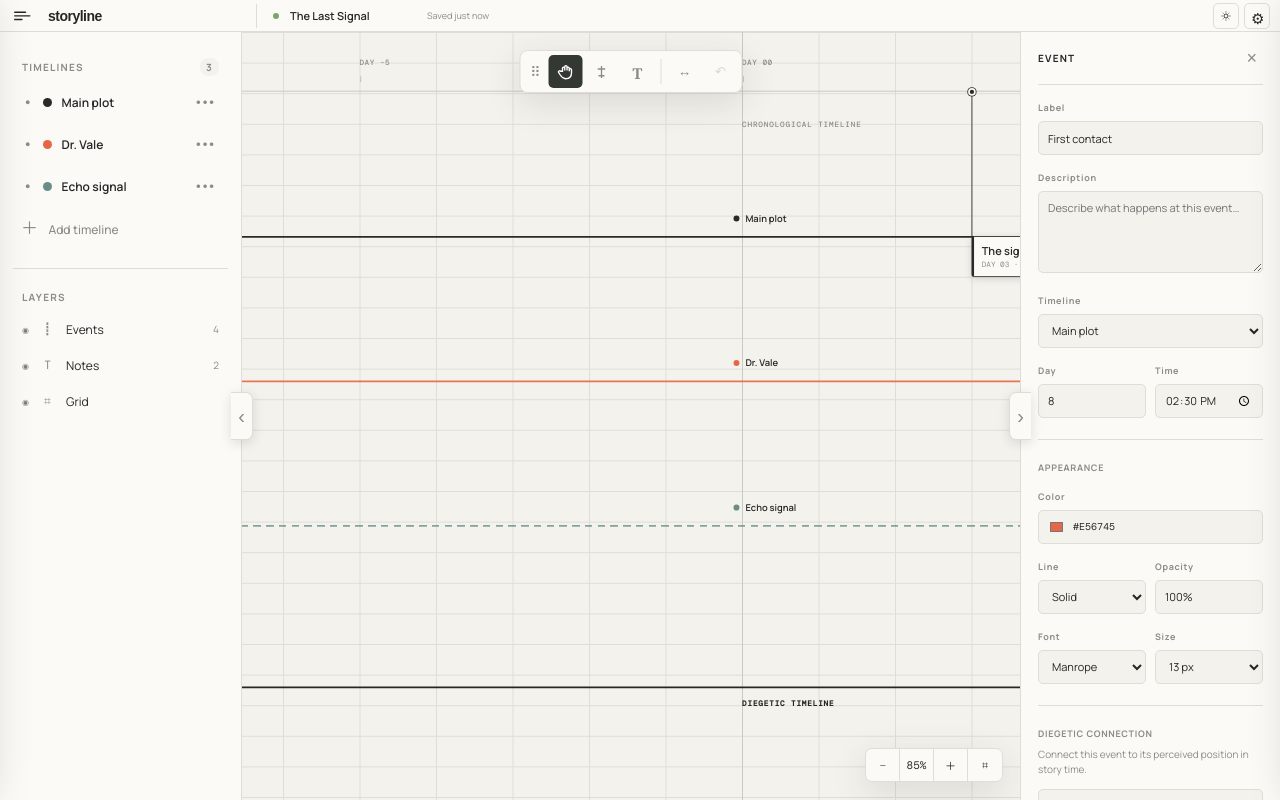
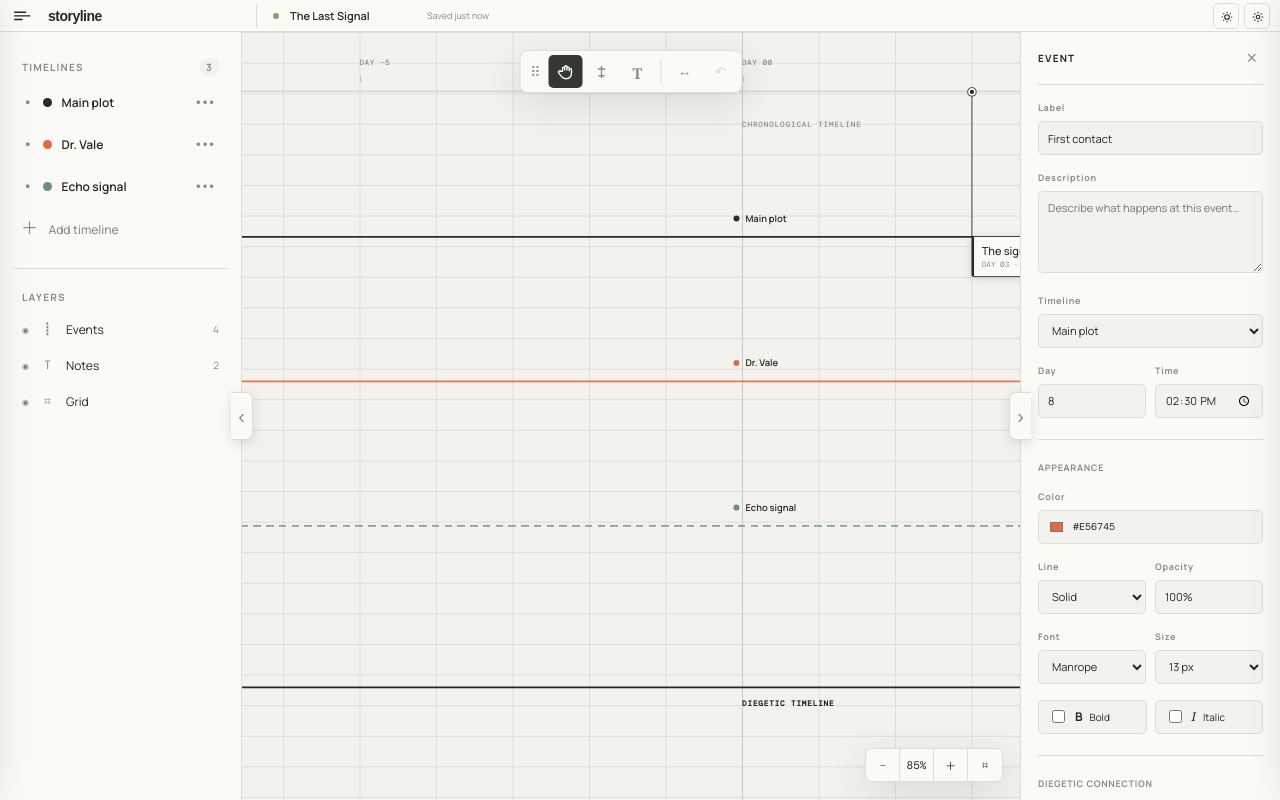
Before and after one commit to fopearcano/orchestrator, a Python web app: template templates/index.html in a window 1280 px wide. Run offline with Jinja, Linux system fonts and the light colour scheme; the template is opened without the code that fills it, so the values that code supplies are empty.

Commit message:
Persist editor state and add text styles

```diff
--- a/static/app.js
+++ b/static/app.js
@@ -18,10 +18,11 @@ let selected=null,tool='pan',scale=.85,timeStretch=1,panX=-42000,panY=0,drag=nul
 let editingTimeline=null,editingStructure=null,structure=[],lastCustomStructure=[],history=[],editBaseline=null;
 let customTheme={bg:'#f4f2ed',panel:'#fbfaf7',ink:'#252724',accent:'#e56745'};
 const structureTemplates={'three-act':[['Setup',0],['Inciting incident',6],['First plot point',12],['Midpoint',24],['Second plot point',36],['Climax',44],['Resolution',50]],hero:[['Ordinary world',0],['Call to adventure',6],['Crossing the threshold',13],['Ordeal',26],['Reward',34],['Road back',41],['Return',50]],'save-cat':[['Opening image',0],['Catalyst',6],['Break into Two',12],['Midpoint',25],['All is lost',37],['Break into Three',43],['Finale',50]]};
-const $=s=>document.querySelector(s), $$=s=>document.querySelectorAll(s), canvas=$('#canvas'),world=$('#world');
-function snapshot(){const bar=$('.floating-tools');return JSON.stringify({timelines,events,notes,structure,lastCustomStructure,timeUnit,timeStretch,panX,panY,scale,title:$('.project-name input').value,dark:document.body.classList.contains('dark'),grid:!world.classList.contains('no-grid'),theme:$('#themeSelect').value,customTheme,toolbar:{left:bar.style.left,top:bar.style.top,transform:bar.style.transform}})}
+const $=s=>document.querySelector(s), $$=s=>document.querySelectorAll(s), canvas=$('#canvas'),world=$('#world'), STORAGE_KEY='storyline:last-state';
+let persistTimer;function schedulePersist(){clearTimeout(persistTimer);persistTimer=setTimeout(()=>{try{localStorage.setItem(STORAGE_KEY,snapshot())}catch{}},120)}
+function snapshot(){const bar=$('.floating-tools');return JSON.stringify({timelines,events,notes,structure,lastCustomStructure,timeUnit,timeStretch,panX,panY,scale,title:$('.project-name input').value,dark:document.body.classList.contains('dark'),grid:!world.classList.contains('no-grid'),theme:$('#themeSelect').value,customTheme,ui:{left:document.body.classList.contains('left-panel-hidden'),right:document.body.classList.contains('right-panel-hidden'),events:document.body.classList.contains('hide-events'),notes:document.body.classList.contains('hide-notes')},toolbar:{left:bar.style.left,top:bar.style.top,transform:bar.style.transform}})}
 function remember(value=snapshot()){history.push(value);if(history.length>100)history.shift();$('#undoButton').disabled=false}
-function restore(value){const s=JSON.parse(value);timelines=s.timelines;events=s.events;notes=s.notes;structure=s.structure||[];lastCustomStructure=s.lastCustomStructure||structure;timeUnit=s.timeUnit;timeStretch=s.timeStretch||1;syncSpreadControl();panX=s.panX;panY=s.panY;scale=s.scale;$('.project-name input').value=s.title;$('#timeUnit').value=timeUnit;document.body.classList.toggle('dark',!!s.dark);world.classList.toggle('no-grid',s.grid===false);$('#gridToggle').checked=s.grid!==false;$('#structureTemplate').value=structure.length?'custom':'none';customTheme=s.customTheme||customTheme;applyTheme(s.theme||(s.dark?'dark':'light'));if(s.toolbar)Object.assign($('.floating-tools').style,s.toolbar);renderTimelines();render();updateTransform()}
+function restore(value){const s=JSON.parse(value);timelines=s.timelines;events=s.events;notes=s.notes;structure=s.structure||[];lastCustomStructure=s.lastCustomStructure||structure;timeUnit=s.timeUnit;timeStretch=s.timeStretch||1;syncSpreadControl();panX=s.panX;panY=s.panY;scale=s.scale;$('.project-name input').value=s.title;$('#timeUnit').value=timeUnit;document.body.classList.toggle('dark',!!s.dark);world.classList.toggle('no-grid',s.grid===false);$('#gridToggle').checked=s.grid!==false;$('#structureTemplate').value=structure.length?'custom':'none';customTheme=s.customTheme||customTheme;applyTheme(s.theme||(s.dark?'dark':'light'));if(s.ui){document.body.classList.toggle('left-panel-hidden',!!s.ui.left);document.body.classList.toggle('right-panel-hidden',!!s.ui.right);document.body.classList.toggle('hide-events',!!s.ui.events);document.body.classList.toggle('hide-notes',!!s.ui.notes)}if(s.toolbar)Object.assign($('.floating-tools').style,s.toolbar);renderTimelines();render();updateTransform()}
 const formatTime=n=>Number.isInteger(n)?String(n).padStart(2,'0'):Number(n).toFixed(2).replace(/0+$/,'').replace(/\.$/,'');
 const unitName=n=>`${timeUnit==='hours'?'HOUR':timeUnit==='days'?'DAY':'MONTH'} ${formatTime(n)}`;
 function renderRuler(){let values=[];for(let n=-500;n<=500;n+=5)values.push(`<span style="left:${ORIGIN+n*STEP*timeStretch}px">${unitName(n)}</span>`);$('#ruler').innerHTML=values.join('')+'<i class="playhead"></i>'}
@@ -52,10 +53,10 @@ function render(){
   $('#lines').innerHTML=timelines.map(t=>`<div class="line ${t.dash?'dashed':''} ${t.hidden?'is-hidden':''}" style="top:${t.y}px;left:0;width:${WORLD_WIDTH}px;--c:${t.color};--o:${t.opacity};--w:${t.width}px"><div class="line-label" style="left:${ORIGIN-10}px"><span style="background:${t.color}"></span>${t.name}</div><div class="line-stroke"></div></div>`).join('');
   $('#diegeticConnections').setAttribute('viewBox',`0 0 ${WORLD_WIDTH} ${diegeticY+80}`);$('#diegeticConnections').style.height=`${diegeticY+80}px`;
   $('#diegeticConnections').innerHTML=events.filter(e=>e.diegeticTime!==undefined&&timelines[e.line]).map(e=>{const sx=ORIGIN+e.time*STEP*timeStretch,sy=timelines[e.line].y,ex=ORIGIN+e.diegeticTime*STEP*timeStretch,curve=Math.max(70,(diegeticY-sy)*.45);return `<path d="M ${sx} ${sy} C ${sx} ${sy+curve}, ${ex} ${diegeticY-curve}, ${ex} ${diegeticY}" style="--c:${e.color}"/><circle class="diegetic-handle" data-id="${e.id}" cx="${ex}" cy="${diegeticY}" r="7" style="--c:${e.color}"/><circle cx="${sx}" cy="${sy}" r="4" style="--c:${e.color}"/>`}).join('');
-  $('#events').innerHTML=events.map(e=>{const t=timelines[e.line],position=eventLayout.get(e.id)||{lane:0,side:'right'},offset=position.lane*58,height=t.y-CHRONO_Y+offset;return `<div class="event side-${position.side} ${e.dash?'dashed':''} ${e.id===selected?'selected':''} ${t?.hidden?'is-hidden':''}" data-id="${e.id}" style="left:${ORIGIN+e.time*STEP*timeStretch}px;top:${CHRONO_Y}px;--line-h:${height}px;--c:${e.color};--o:${e.opacity};--fs:${e.size}px;--font:${e.font}"><div class="chrono-dot"></div><div class="event-line"></div><div class="event-label">${e.label}<small>${unitName(e.time)} · ${e.hour}</small></div>${e.id===selected&&e.description?`<div class="event-description">${e.description}</div>`:''}</div>`}).join('');
+  $('#events').innerHTML=events.map(e=>{const t=timelines[e.line],position=eventLayout.get(e.id)||{lane:0,side:'right'},offset=position.lane*58,height=t.y-CHRONO_Y+offset;return `<div class="event side-${position.side} ${e.dash?'dashed':''} ${e.id===selected?'selected':''} ${t?.hidden?'is-hidden':''}" data-id="${e.id}" style="left:${ORIGIN+e.time*STEP*timeStretch}px;top:${CHRONO_Y}px;--line-h:${height}px;--c:${e.color};--o:${e.opacity};--fs:${e.size}px;--font:${e.font};--weight:${e.bold?'700':'500'};--font-style:${e.italic?'italic':'normal'}"><div class="chrono-dot"></div><div class="event-line"></div><div class="event-label">${e.label}<small>${unitName(e.time)} · ${e.hour}</small></div>${e.id===selected&&e.description?`<div class="event-description">${e.description}</div>`:''}</div>`}).join('');
   $('#notes').innerHTML=notes.map((n,i)=>`<div class="note" data-note="${i}" style="left:${n.x}px;top:${n.y}px"><b>${n.text}</b><small>${n.tag}</small></div>`).join('');
   $('#structurePoints').innerHTML=structure.map((p,i)=>`<div class="structure-point" data-index="${i}" style="left:${ORIGIN+p.time*STEP*timeStretch}px;--c:${p.color||customTheme.accent}"><i title="Drag to reposition · Right-click for options"></i><span contenteditable="false" spellcheck="false">${p.label}</span></div>`).join('');
-  bindItems();
+  bindItems();schedulePersist();
 }
 function bindItems(){
   $$('.event').forEach(el=>el.onpointerdown=e=>{e.stopPropagation();remember();selectEvent(+el.dataset.id);const item=events.find(x=>x.id===+el.dataset.id);drag={type:'event',id:item.id,start:e.clientX,time:item.time}});
@@ -63,8 +64,8 @@ function bindItems(){
   $$('.structure-point').forEach(el=>{el.querySelector('i').onpointerdown=e=>{e.stopPropagation();remember();const p=structure[+el.dataset.index];drag={type:'structure',index:+el.dataset.index,start:e.clientX,time:p.time}};const label=el.querySelector('span');label.ondblclick=e=>{e.stopPropagation();editBaseline=snapshot();label.contentEditable='true';label.focus();document.execCommand?.('selectAll',false,null)};label.onblur=()=>{if(label.contentEditable==='true'){const value=label.textContent.trim();if(value)structure[+el.dataset.index].label=value;if(editBaseline)remember(editBaseline);editBaseline=null;label.contentEditable='false';render()}};el.oncontextmenu=e=>{e.preventDefault();e.stopPropagation();openStructureMenu(+el.dataset.index,e.clientX,e.clientY)}});
   $$('.note').forEach(el=>{el.onpointerdown=e=>{e.stopPropagation();remember();const n=notes[+el.dataset.note];drag={type:'note',index:+el.dataset.note,startX:e.clientX,startY:e.clientY,x:n.x,y:n.y}};el.ondblclick=e=>{e.stopPropagation();remember();const n=notes[+el.dataset.note],text=prompt('Edit note',n.text);if(text!==null)n.text=text;render()}});
 }
-function selectEvent(id){selected=id;const e=events.find(x=>x.id===id);if(!e)return;$('#labelInput').value=e.label;$('#descriptionInput').value=e.description||'';$('#dayInput').value=Number(e.time.toFixed(3));$('#eventTimeInput').value=e.hour;$('#colorInput').value=e.color;$('#timelineSelect').selectedIndex=e.line;$('#dashInput').value=e.dash?'Dashed':'Solid';$('#opacityInput').value=Math.round(e.opacity*100)+'%';$('#fontInput').value=e.font;$('#fontSizeInput').value=String(e.size);$('#toggleDiegetic').textContent=e.diegeticTime===undefined?'Add diegetic line':'Remove diegetic line';render()}
-function updateTransform(){world.style.transform=`translate(${panX}px,${panY}px) scale(${scale})`;$('#zoomLabel').textContent=Math.round(scale*100)+'%'}
+function selectEvent(id){selected=id;const e=events.find(x=>x.id===id);if(!e)return;$('#labelInput').value=e.label;$('#descriptionInput').value=e.description||'';$('#dayInput').value=Number(e.time.toFixed(3));$('#eventTimeInput').value=e.hour;$('#colorInput').value=e.color;$('#timelineSelect').selectedIndex=e.line;$('#dashInput').value=e.dash?'Dashed':'Solid';$('#opacityInput').value=Math.round(e.opacity*100)+'%';$('#fontInput').value=e.font;$('#fontSizeInput').value=String(e.size);$('#boldInput').checked=!!e.bold;$('#italicInput').checked=!!e.italic;$('#toggleDiegetic').textContent=e.diegeticTime===undefined?'Add diegetic line':'Remove diegetic line';render()}
+function updateTransform(){world.style.transform=`translate(${panX}px,${panY}px) scale(${scale})`;$('#zoomLabel').textContent=Math.round(scale*100)+'%';schedulePersist()}
 window.onpointermove=e=>{if(!drag)return;if(drag.type==='event'){const item=events.find(x=>x.id===drag.id);item.time=drag.time+(e.clientX-drag.start)/(STEP*timeStretch*scale);render()}else if(drag.type==='diegetic'){const item=events.find(x=>x.id===drag.id);item.diegeticTime=drag.time+(e.clientX-drag.start)/(STEP*timeStretch*scale);render()}else if(drag.type==='structure'){structure[drag.index].time=drag.time+(e.clientX-drag.start)/(STEP*timeStretch*scale);render()}else if(drag.type==='note'){const n=notes[drag.index];n.x=drag.x+(e.clientX-drag.startX)/scale;n.y=drag.y+(e.clientY-drag.startY)/scale;render()}else{panX=drag.x+e.clientX-drag.startX;panY=drag.y+e.clientY-drag.startY;updateTransform()}};
 window.onpointerup=()=>{drag=null;activateTool()};
 canvas.onpointerdown=e=>{if(e.button===1||spaceHeld||tool==='pan'){e.preventDefault();remember();if(selected!==null){selected=null;render()}drag={type:'pan',startX:e.clientX,startY:e.clientY,x:panX,y:panY};canvas.style.cursor='grabbing';return}const r=world.getBoundingClientRect(),x=(e.clientX-r.left)/scale,y=(e.clientY-r.top)/scale;if(tool==='event'){remember();const line=timelines.reduce((a,t,i)=>Math.abs(t.y-y)<Math.abs(timelines[a].y-y)?i:a,0),time=(x-ORIGIN)/(STEP*timeStretch),id=Date.now();events.push({id,label:'New event',time,line,color:timelines[line].color,hour:'12:00',opacity:1,font:'Manrope',size:13});tool='pan';activateTool();selectEvent(id)}else if(tool==='note'){remember();notes.push({x,y,text:'Double-click to write a note',tag:'NOTE'});$('#noteCount').textContent=notes.length;tool='pan';activateTool();render()}};
@@ -79,10 +80,10 @@ $('#timelineDelete').onclick=()=>{if(editingTimeline===null||timelines.length===
 const bind=(id,key,convert=x=>x)=>$(id).onchange=e=>{const item=events.find(x=>x.id===selected);if(item){item[key]=convert(e.target.value);render()}};
 $('#labelInput').oninput=e=>{const item=events.find(x=>x.id===selected);if(item){item.label=e.target.value;render()}};$('#descriptionInput').oninput=e=>{const item=events.find(x=>x.id===selected);if(item){item.description=e.target.value;render()}};bind('#dayInput','time',Number);bind('#colorInput','color');bind('#timelineSelect','line',(_,e)=>e);
 $('#timelineSelect').onchange=e=>{const item=events.find(x=>x.id===selected);if(item){item.line=e.target.selectedIndex;render()}};bind('#dashInput','dash',v=>v!=='Solid');bind('#opacityInput','opacity',v=>Math.max(0,Math.min(1,parseFloat(v)/100)));bind('#fontInput','font');bind('#fontSizeInput','size',Number);
-bind('#eventTimeInput','hour');
+bind('#eventTimeInput','hour');$('#boldInput').onchange=e=>{const item=events.find(x=>x.id===selected);if(item){item.bold=e.target.checked;render()}};$('#italicInput').onchange=e=>{const item=events.find(x=>x.id===selected);if(item){item.italic=e.target.checked;render()}};
 $('#toggleDiegetic').onclick=()=>{const item=events.find(e=>e.id===selected);if(!item)return;if(item.diegeticTime===undefined)item.diegeticTime=item.time+4;else delete item.diegeticTime;$('#toggleDiegetic').textContent=item.diegeticTime===undefined?'Add diegetic line':'Remove diegetic line';render()};
 $('#deleteEvent').onclick=()=>{events=events.filter(e=>e.id!==selected);selected=events[0]?.id;render()};
-function togglePanel(side){const hidden=document.body.classList.toggle(`${side}-panel-hidden`),button=$(`#${side}PanelToggle`);button.textContent=side==='left'?(hidden?'›':'‹'):(hidden?'‹':'›')}
+function togglePanel(side){const hidden=document.body.classList.toggle(`${side}-panel-hidden`),button=$(`#${side}PanelToggle`);button.textContent=side==='left'?(hidden?'›':'‹'):(hidden?'‹':'›');schedulePersist()}
 $('#leftPanelToggle').onclick=()=>togglePanel('left');$('#rightPanelToggle').onclick=()=>togglePanel('right');$('#closeInspector').onclick=()=>togglePanel('right');
 function toggleDrawer(id,show){const el=$(id);el.classList.toggle('open',show);el.setAttribute('aria-hidden',String(!show));$('#drawerScrim').classList.toggle('open',show)}
 $('#projectsToggle').onclick=()=>toggleDrawer('#projectsDrawer',true);$('#projectsClose').onclick=()=>toggleDrawer('#projectsDrawer',false);$('#drawerScrim').onclick=()=>{toggleDrawer('#projectsDrawer',false);toggleDrawer('#settingsPanel',false)};$('#settingsToggle').onclick=()=>toggleDrawer('#settingsPanel',true);$('#settingsClose').onclick=()=>toggleDrawer('#settingsPanel',false);
@@ -90,8 +91,8 @@ function projectData(){return {version:1,title:$('.project-name input').value,ti
 $('#saveFile').onclick=()=>{const blob=new Blob([JSON.stringify(projectData(),null,2)],{type:'application/json'}),a=document.createElement('a');a.href=URL.createObjectURL(blob);a.download=`${$('.project-name input').value.replace(/[^a-z0-9]+/gi,'-').toLowerCase()||'story'}.storyline`;a.click();URL.revokeObjectURL(a.href)};
 $('#openFile').onchange=async e=>{try{const data=JSON.parse(await e.target.files[0].text());remember();timelines=data.timelines;events=data.events;notes=data.notes;structure=data.structure||[];lastCustomStructure=data.lastCustomStructure||structure;timeStretch=data.timeStretch||1;syncSpreadControl();customTheme=data.customTheme||customTheme;applyTheme(data.theme||'light');timeUnit=data.timeUnit||'days';$('.project-name input').value=data.title||'Untitled';$('#timeUnit').value=timeUnit;renderTimelines();render();toggleDrawer('#projectsDrawer',false)}catch{alert('This project file could not be opened.')}};
 $('#newProject').onclick=()=>{if(!confirm('Start a new project? Unsaved work will be lost.'))return;events=[];notes=[];$('.project-name input').value='Untitled story';render();toggleDrawer('#projectsDrawer',false)};
-$('#timeUnit').onchange=e=>{timeUnit=e.target.value;$('#positionLabel').textContent=timeUnit==='hours'?'Hour':timeUnit==='days'?'Day':'Month';render()};function applyTheme(theme){$('#themeSelect').value=theme;document.body.classList.toggle('dark',theme==='dark');$('#customThemeControls').hidden=theme!=='custom';Object.entries(customTheme).forEach(([key,value])=>{const input=$(`#custom${key[0].toUpperCase()+key.slice(1)}`);if(input)input.value=value});const root=document.documentElement;if(theme==='custom'){root.style.setProperty('--bg',customTheme.bg);root.style.setProperty('--panel',customTheme.panel);root.style.setProperty('--ink',customTheme.ink);root.style.setProperty('--accent',customTheme.accent)}else['--bg','--panel','--ink','--accent'].forEach(v=>root.style.removeProperty(v))}$('#themeSelect').onchange=e=>applyTheme(e.target.value);$('#themeToggle').onclick=()=>applyTheme(document.body.classList.contains('dark')?'light':'dark');['Bg','Panel','Ink','Accent'].forEach(key=>{$(`#custom${key}`).oninput=e=>{customTheme[key.toLowerCase()]=e.target.value;applyTheme('custom')}});$('#gridToggle').onchange=e=>world.classList.toggle('no-grid',!e.target.checked);
-function toggleLayer(button,name){const off=button.classList.toggle('off');document.body.classList.toggle(`hide-${name}`,off);button.querySelector('.eye').textContent=off?'○':'◉'}
+$('#timeUnit').onchange=e=>{timeUnit=e.target.value;$('#positionLabel').textContent=timeUnit==='hours'?'Hour':timeUnit==='days'?'Day':'Month';render()};function applyTheme(theme){$('#themeSelect').value=theme;document.body.classList.toggle('dark',theme==='dark');$('#customThemeControls').hidden=theme!=='custom';Object.entries(customTheme).forEach(([key,value])=>{const input=$(`#custom${key[0].toUpperCase()+key.slice(1)}`);if(input)input.value=value});const root=document.documentElement;if(theme==='custom'){root.style.setProperty('--bg',customTheme.bg);root.style.setProperty('--panel',customTheme.panel);root.style.setProperty('--ink',customTheme.ink);root.style.setProperty('--accent',customTheme.accent)}else['--bg','--panel','--ink','--accent'].forEach(v=>root.style.removeProperty(v));schedulePersist()}$('#themeSelect').onchange=e=>applyTheme(e.target.value);$('#themeToggle').onclick=()=>applyTheme(document.body.classList.contains('dark')?'light':'dark');['Bg','Panel','Ink','Accent'].forEach(key=>{$(`#custom${key}`).oninput=e=>{customTheme[key.toLowerCase()]=e.target.value;applyTheme('custom')}});$('#gridToggle').onchange=e=>world.classList.toggle('no-grid',!e.target.checked);
+function toggleLayer(button,name){const off=button.classList.toggle('off');document.body.classList.toggle(`hide-${name}`,off);button.querySelector('.eye').textContent=off?'○':'◉';schedulePersist()}
 $('#eventsLayer').onclick=()=>toggleLayer($('#eventsLayer'),'events');$('#notesLayer').onclick=()=>toggleLayer($('#notesLayer'),'notes');$('#gridLayer').onclick=()=>{const off=$('#gridLayer').classList.toggle('off');world.classList.toggle('no-grid',off);$('#gridLayer .eye').textContent=off?'○':'◉';$('#gridToggle').checked=!off};
 $('#structureTemplate').onchange=e=>{const template=e.target.value;if(template==='none'){if(structure.length)lastCustomStructure=structuredClone(structure);structure=[]}else if(template==='custom'){structure=structuredClone(lastCustomStructure)}else{structure=structureTemplates[template].map(([label,time])=>({label,time,color:customTheme.accent}));lastCustomStructure=structuredClone(structure)}render()};
 $('#addStructurePoint').onclick=()=>{const last=structure.at(-1);structure.push({label:'New story beat',time:last?last.time+5:0,color:customTheme.accent});lastCustomStructure=structuredClone(structure);$('#structureTemplate').value='custom';render()};
@@ -104,8 +105,8 @@ function syncSpreadControl(){$('#spreadRange').value=timeStretch;$('#spreadValue
 $('#undoButton').onclick=()=>{const previous=history.pop();if(previous)restore(previous);$('#undoButton').disabled=history.length===0};
 window.addEventListener('keydown',e=>{if((e.ctrlKey||e.metaKey)&&e.key.toLowerCase()==='z'){e.preventDefault();$('#undoButton').click()}});
 document.addEventListener('focusin',e=>{if(e.target.matches('input,select,textarea')&&!e.target.closest('.projects-drawer'))editBaseline=snapshot()});
-document.addEventListener('change',e=>{if(editBaseline&&e.target.matches('input,select,textarea')){remember(editBaseline);editBaseline=null}});
+document.addEventListener('change',e=>{if(editBaseline&&e.target.matches('input,select,textarea')){remember(editBaseline);editBaseline=null;schedulePersist()}});
 document.addEventListener('click',e=>{if(e.target.closest('#undoButton,#saveFile,#projectsToggle,#projectsClose,#settingsToggle,#settingsClose,#timelineMenuClose'))return;const action=e.target.closest('#addTimeline,#timelineSave,#timelineDelete,#toggleDiegetic,#deleteEvent,#newProject,#addStructurePoint,#zoomIn,#zoomOut,#fitView,.visibility,#eventsLayer,#notesLayer,#gridLayer,#themeToggle,#structurePointApply,#structurePointDelete');if(action)remember()},true);
 let toolbarDrag=null;$('#toolbarGrip').onpointerdown=e=>{e.preventDefault();remember();const bar=$('.floating-tools'),shell=$('#canvasShell').getBoundingClientRect(),rect=bar.getBoundingClientRect();bar.style.transform='none';bar.style.left=`${rect.left-shell.left}px`;bar.style.top=`${rect.top-shell.top}px`;toolbarDrag={x:e.clientX,y:e.clientY,left:rect.left-shell.left,top:rect.top-shell.top};e.target.setPointerCapture(e.pointerId)};
-$('#toolbarGrip').onpointermove=e=>{if(!toolbarDrag)return;const bar=$('.floating-tools'),shell=$('#canvasShell');bar.style.left=`${Math.max(0,Math.min(shell.clientWidth-bar.offsetWidth,toolbarDrag.left+e.clientX-toolbarDrag.x))}px`;bar.style.top=`${Math.max(0,Math.min(shell.clientHeight-bar.offsetHeight,toolbarDrag.top+e.clientY-toolbarDrag.y))}px`};$('#toolbarGrip').onpointerup=()=>toolbarDrag=null;
-renderTimelines();render();updateTransform();
+$('#toolbarGrip').onpointermove=e=>{if(!toolbarDrag)return;const bar=$('.floating-tools'),shell=$('#canvasShell');bar.style.left=`${Math.max(0,Math.min(shell.clientWidth-bar.offsetWidth,toolbarDrag.left+e.clientX-toolbarDrag.x))}px`;bar.style.top=`${Math.max(0,Math.min(shell.clientHeight-bar.offsetHeight,toolbarDrag.top+e.clientY-toolbarDrag.y))}px`};$('#toolbarGrip').onpointerup=()=>{toolbarDrag=null;schedulePersist()};
+window.addEventListener('pagehide',()=>{try{localStorage.setItem(STORAGE_KEY,snapshot())}catch{}});try{const saved=localStorage.getItem(STORAGE_KEY);if(saved)restore(saved);else{renderTimelines();render();updateTransform()}}catch{renderTimelines();render();updateTransform()}
--- a/static/styles.css
+++ b/static/styles.css
@@ -78,3 +78,6 @@ body.left-panel-hidden.right-panel-hidden .workspace{grid-template-columns:0 1fr
 
 /* Continuous proportional horizontal spread */
 .spread-control[hidden]{display:none}.spread-control{display:flex;align-items:center;gap:7px;width:172px;padding:0 8px;border-left:1px solid var(--line)}.spread-control input{width:120px;accent-color:var(--accent);cursor:ew-resize}.spread-control output{min-width:35px;color:var(--muted);font:9px DM Mono;text-align:right}
+
+/* Persistent editor text styles and centered header icons */
+.top-actions .icon-btn svg{display:block;width:14px;height:14px;margin:auto}.event-label{font-weight:var(--weight,500);font-style:var(--font-style,normal)}.text-style-controls{display:grid;grid-template-columns:1fr 1fr;gap:8px;margin-top:16px}.text-style-controls label{display:flex;align-items:center;gap:7px;height:34px;padding:0 9px;border:1px solid var(--line);border-radius:5px;background:var(--bg);color:var(--ink);font-size:10px;cursor:pointer}.text-style-controls input{accent-color:var(--accent)}.text-style-controls strong{font-size:12px}.text-style-controls em{font:italic 12px Georgia}
--- a/templates/index.html
+++ b/templates/index.html
@@ -24,7 +24,7 @@
       <button class="icon-btn" id="themeToggle" aria-label="Toggle theme">
         <svg viewBox="0 0 24 24"><path d="M12 3v2m0 14v2M3 12h2m14 0h2M5.6 5.6 7 7m10 10 1.4 1.4M18.4 5.6 17 7M7 17l-1.4 1.4"/><circle cx="12" cy="12" r="4"/></svg>
       </button>
-      <button class="icon-btn" id="settingsToggle" aria-label="Open settings" title="Settings">⚙</button>
+      <button class="icon-btn" id="settingsToggle" aria-label="Open settings" title="Settings"><svg viewBox="0 0 24 24"><circle cx="12" cy="12" r="3"/><path d="M12 3v3m0 12v3M3 12h3m12 0h3M5.6 5.6l2.1 2.1m8.6 8.6 2.1 2.1m0-12.8-2.1 2.1m-8.6 8.6-2.1 2.1"/></svg></button>
     </div>
   </header>
 
@@ -127,6 +127,7 @@
       <div class="field"><label>Color</label><div class="color-field"><input id="colorInput" type="color" value="#e56745"><span>#E56745</span></div></div>
       <div class="field-grid"><div class="field"><label>Line</label><select id="dashInput"><option>Solid</option><option>Dashed</option><option>Dotted</option></select></div><div class="field"><label>Opacity</label><input id="opacityInput" value="100%"></div></div>
       <div class="field-grid"><div class="field"><label>Font</label><select id="fontInput"><option value="Manrope">Manrope</option><option value="DM Mono">Mono</option></select></div><div class="field"><label>Size</label><select id="fontSizeInput"><option value="13">13 px</option><option value="15">15 px</option><option value="18">18 px</option></select></div></div>
+      <div class="text-style-controls"><label><input id="boldInput" type="checkbox"><strong>B</strong> Bold</label><label><input id="italicInput" type="checkbox"><em>I</em> Italic</label></div>
       <div class="divider"></div>
       <div class="subhead">DIEGETIC CONNECTION</div>
       <p class="field-help">Connect this event to its perceived position in story time.</p>
```
